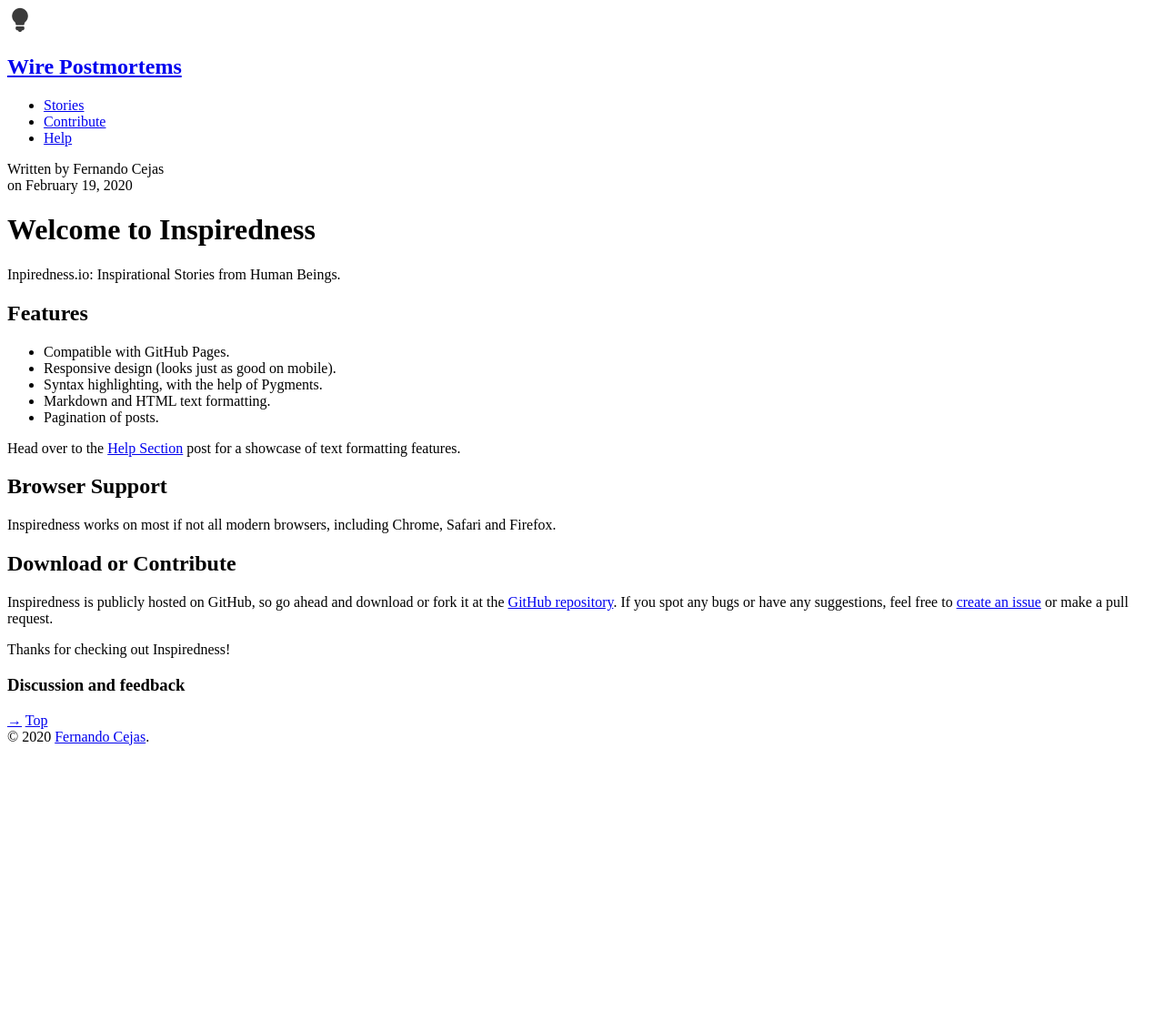
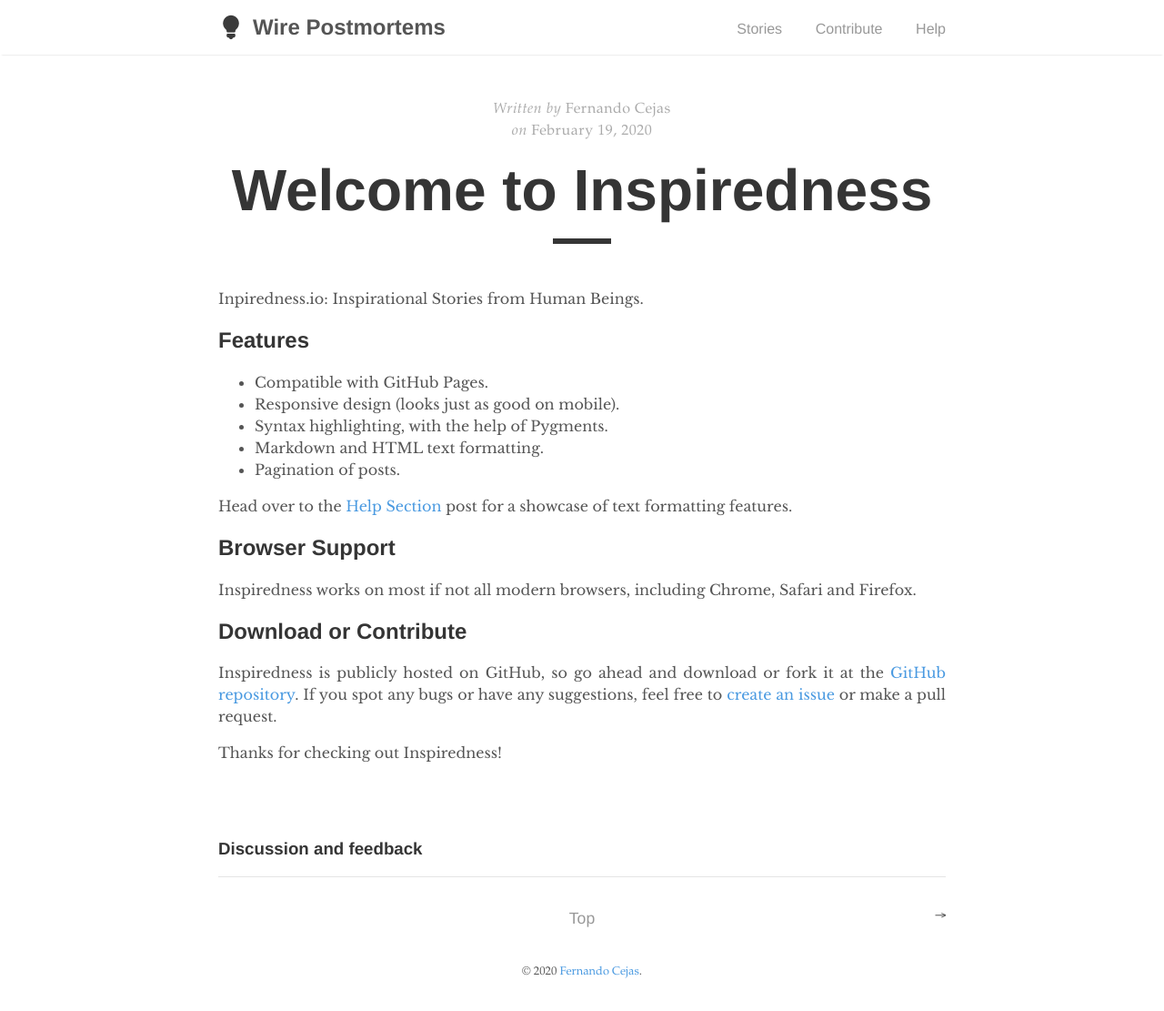
Before and after one commit to yashbhardwaj786/postmortems, a Jekyll site: the page built from _posts/2020-02-19-welcome-to-inspiredness.md, in a window 1280 px wide. Shown: the whole page at 91% size. Built offline with Jekyll 4.4.1, drawn with Linux system fonts in a browser that asks for light colours; comment, search, counter and statistics services are not loaded; before the commit the page ends 900 px from its top, so only the background shows below that.

Commit message:
Remove relative url and use site.baseurl.

```diff
--- a/_includes/disqus_comments.html
+++ b/_includes/disqus_comments.html
@@ -1,5 +1,5 @@
 <!-- Start disqus -->
-<script src="{{ "/assets/js/disqusLoader.js" | relative_url }}" /></script>
+<script src="{{ "/assets/js/disqusLoader.js" | site.baseurl }}" /></script>
 <div id="disqus_thread"><h3>Discussion and feedback</h3></div>
 <div class="disqus"></div>
 <script>
--- a/_includes/head.html
+++ b/_includes/head.html
@@ -5,13 +5,13 @@
   {% seo %}
 
   <!-- CSS -->
-  <link rel="stylesheet" href="{{ "/assets/main.css" | relative_url }}">
+  <link rel="stylesheet" href="{{ "/assets/main.css" | site.baseurl }}">
   <link rel="stylesheet" href="https://fonts.googleapis.com/css?family=Libre+Baskerville:400,400i,700">
 
   <!-- Favicon -->
-  <link rel="icon" type="image/png" sizes="32x32" href="{{ "/assets/favicon-32x32.png" | relative_url }}">
-  <link rel="icon" type="image/png" sizes="16x16" href="{{ "/assets/favicon-16x16.png" | relative_url }}">
-  <link rel="apple-touch-icon" sizes="180x180" href="{{ "/assets/apple-touch-icon.png" | relative_url }}">
+  <link rel="icon" type="image/png" sizes="32x32" href="{{ "/assets/favicon-32x32.png" | site.baseurl }}">
+  <link rel="icon" type="image/png" sizes="16x16" href="{{ "/assets/favicon-16x16.png" | site.baseurl }}">
+  <link rel="apple-touch-icon" sizes="180x180" href="{{ "/assets/apple-touch-icon.png" | site.baseurl }}">
 
   <!-- RSS -->
   {% feed_meta %}
```
